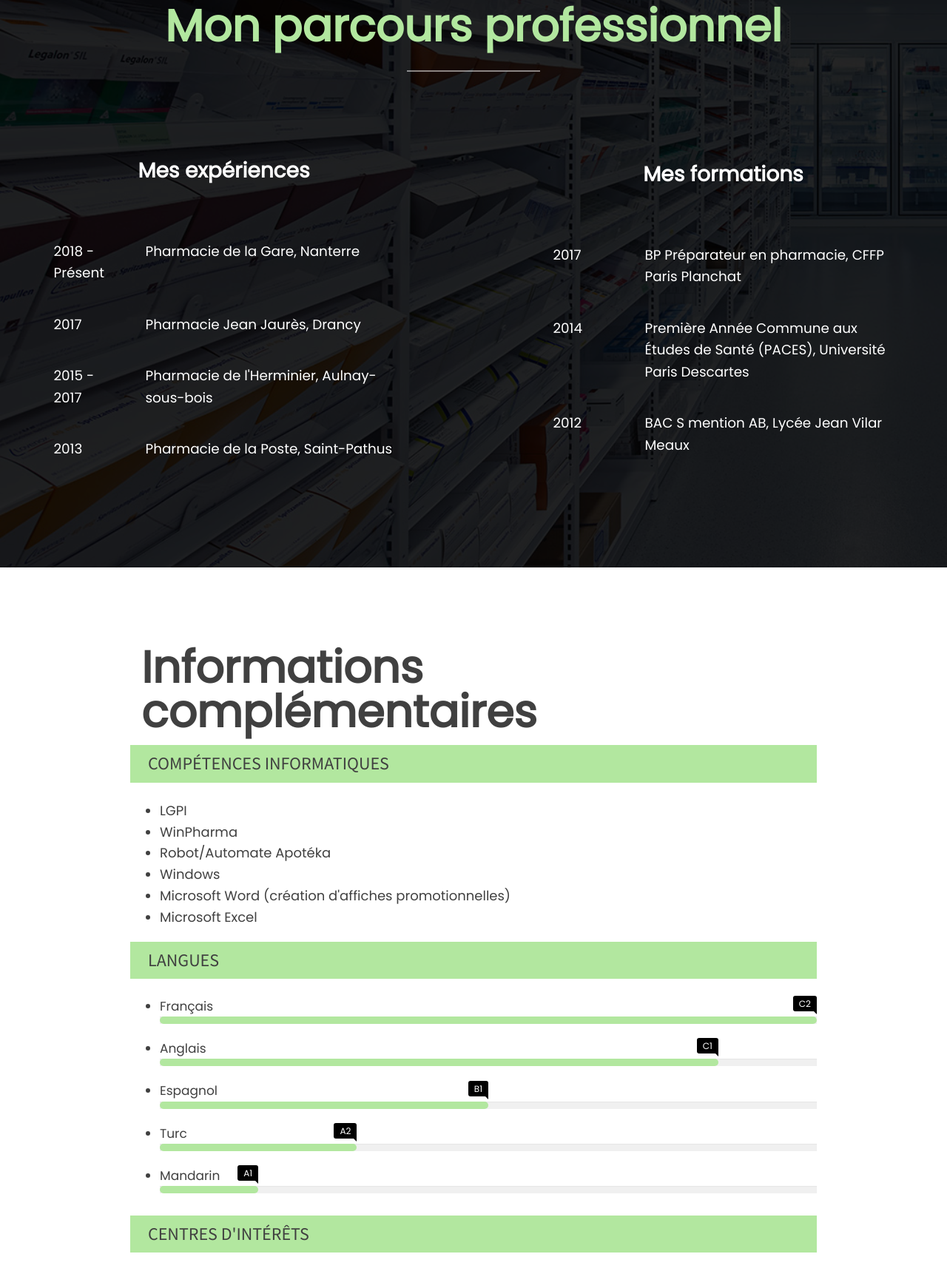
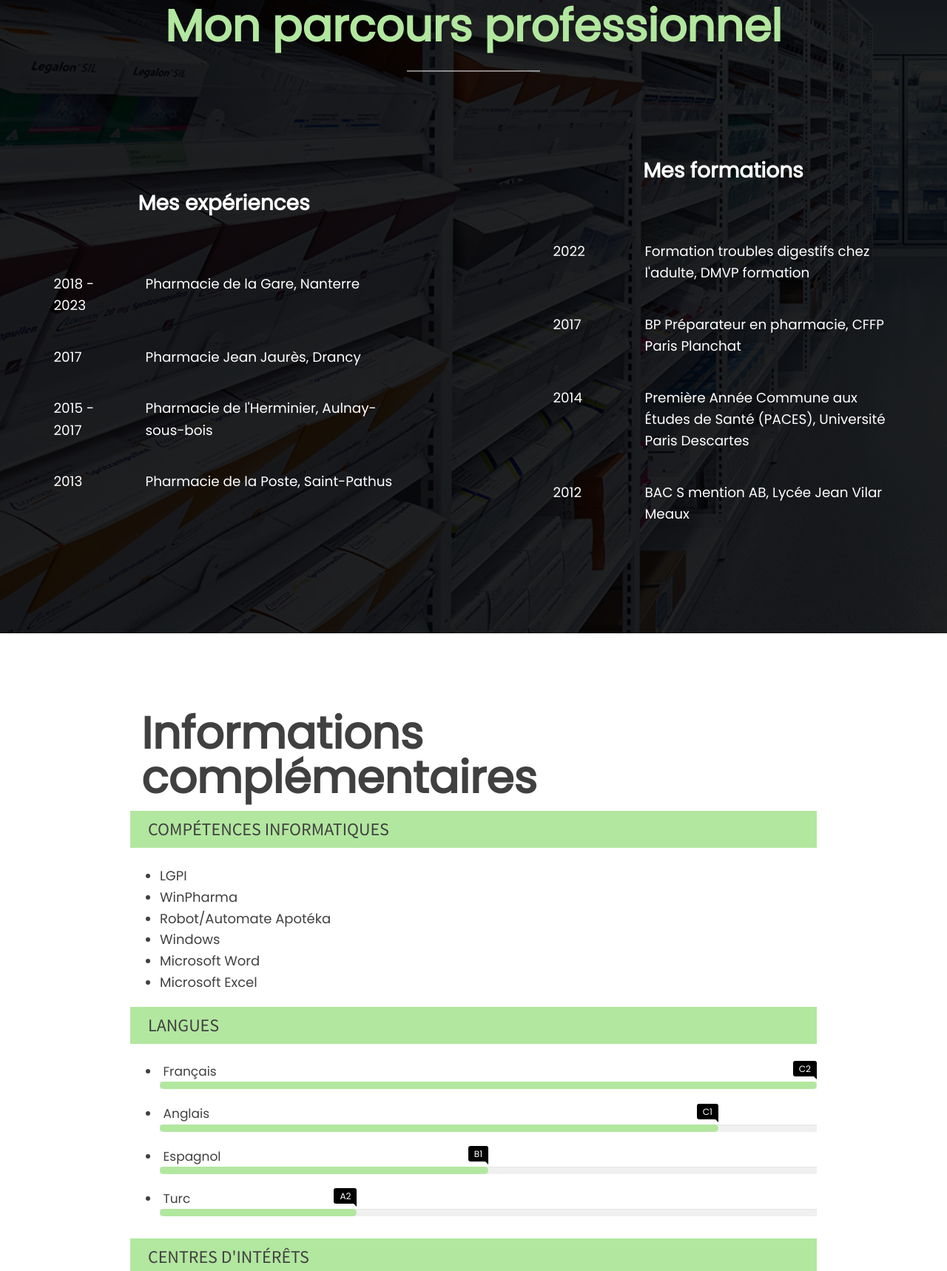
Before and after one commit to BenoitCheung/Profil, a plain HTML site: page index.html in a window 1280 px wide. Shown: the part 1082-2800 px from the top of the page at 74% size. Drawn offline with Linux system fonts and the light colour scheme.

Commit message:
Update index.html

```diff
--- a/index.html
+++ b/index.html
@@ -6,6 +6,7 @@
     <title>Benoît Cheung</title>
     <link rel="preconnect" href="https://fonts.googleapis.com">
     <link rel="preconnect" href="https://fonts.gstatic.com" crossorigin>
+    <link rel="icon" type="image/png" sizes="32x32" href="img/favicon-32x32.png">
     <link href="https://fonts.googleapis.com/css2?family=Poppins&family=Source+Sans+Pro&display=swap" rel="stylesheet">
     <link rel="stylesheet" href="css/style.css">
   </head>
@@ -33,7 +34,7 @@
           <span class="greetings1">Bonjour</span><span class="greetings2">, je suis</span> <strong class="greetings3">Benoît Cheung.</strong>
         </h1>
         <p class="section__subtitle__intro">PRÉPARATEUR EN PHARMACIE DEPUIS 2017</p>
-       <img src="img/chinesecat.jpg" class="introimg">
+       <img src="img/profil.jpg" class="introimg">
       </section>
     </div>
     <div class="rideau"></div>
@@ -42,12 +43,13 @@
         <p class="section__subtitle section__subtitle--about">QUI SUIS-JE ?</p>
 
         <div class="about-me__body">
-        <p>Je suis préparateur en pharmacie diplômé au CFPP Paris Planchat. Possédant plus de 7 ans d'expérience en officine, j'ai sû acquérir un haut niveau de polyvalence et d'autonomie. Je sais travailler en bonne intelligence avec les pharmaciens et les autre professionnels de l'équipe officinale pour assurer le succès de la pharmacie et un niveau élevé de service à la clientèle.</p>
+        <p>Je suis préparateur en pharmacie diplômé au CFPP Paris Planchat. Possédant plus de 8 ans d'expérience en officine, j'ai sû acquérir un haut niveau de polyvalence et d'autonomie. Je sais travailler en bonne intelligence avec les pharmaciens et les autre professionnels de l'équipe officinale pour assurer le succès de la pharmacie et un niveau élevé de service à la clientèle.</p>
         </div>
         <!--
-        <img src="img/cc.jpg" alt="illustration" class="about-me__img">-->
+        <img src="img/cc.jpg" alt="illustration" class="about-me__img">
+       -->
         <div>
-               <p>J'ai de l'expérience dans les services quotidiens des officines tels que la délivrance d'ordonnance, la gestion des stocks, la vente conseil mais aussi dans le passage de commandes aux laboratoires, la mise en place d'opérations promotionnelles, la gestion d'un robot ou automate ainsi que de la délivrance et gestion des stupéfiants.</p>
+               <p>J'ai de l'expérience dans les services quotidiens des officines tels que la délivrance d'ordonnance, la gestion des stocks, la vente conseil mais également dans le passage de commandes aux laboratoires, la mise en place d'opérations promotionnelles, la gestion d'un robot ou automate ainsi que de la délivrance et gestion des stupéfiants.</p>
       </section>
     </div>
       <!-- Mes compétences-->
@@ -57,7 +59,7 @@
           <div class="service">
             <h3 class="itemtitle">Mes expériences</h3>
             <div class="box">
-              <p class="year">2018 - Présent</p>
+              <p class="year">2018 - 2023</p>
               <p class="item">Pharmacie de la Gare, Nanterre</p>
             </div>
             <div class="box">
@@ -75,6 +77,10 @@
           </div>
           <div class="service">
             <h3 class="itemtitle">Mes formations</h3>
+            <div class="box">
+              <p class="year">2022</p>
+              <p class="item">Formation troubles digestifs chez l'adulte, DMVP formation</p>
+            </div>
             <div class="box">
               <p class="year">2017</p>
               <p class="item">BP Préparateur en pharmacie, CFFP Paris Planchat</p>
@@ -97,48 +103,43 @@
             <li>WinPharma</li>
             <li>Robot/Automate Apotéka</li>
             <li>Windows</li>
-            <li>Microsoft Word (création d'affiches promotionnelles)</li>
+            <li>Microsoft Word</li>
             <li>Microsoft Excel</li>
           </ul>
         <p class="section__subtitle section__subtitle--about">LANGUES</p>
         <ul class="langues">
         <div class="bar">
           <div class="info">
-            <li>Français</li>
+            <li><div class="lang" id="fr">&nbsp;Français</div></li>
           </div>
           <div class="progress-line fr"><span></span></div>
         </div>
           <div class="bar">
           <div class="info">
-            <li>Anglais</li>
+            <li><div class="lang" id="gb">&nbsp;Anglais</div></li>
           </div>
           <div class="progress-line en"><span></span></div>
         </div>
           <div class="bar">
           <div class="info">
-            <li>Espagnol</li>
+            <li><div class="lang" id="es">&nbsp;Espagnol</div></li>
           </div>
           <div class="progress-line es"><span></span></div>
         </div>
           <div class="bar">
           <div class="info">
-            <li>Turc</li>
+            <li><div class="lang" id="tr">&nbsp;Turc</div></li>
           </div>
           <div class="progress-line tr"><span></span></div>
         </div>
-          <div class="bar">
-          <div class="info">
-            <li>Mandarin</li>
-          </div>
-          <div class="progress-line cn"><span></span></div>
-        </div>
+
       </ul>
         <p class="section__subtitle section__subtitle--about">CENTRES D'INTÉRÊTS</p>
           <ul>
             <li>Webdesign & développement Web (HTML/CSS)</li>
-            <li>Montage vidéo & photographie amateur</li>
+            <li>Montage vidéo amateur (DaVinci Resolve)</li>
+            <li>Langues étrangères</li>
             <li>Voyages</li>
-            <li>Langues étrangères</li>
           </ul>
       </section>
     <footer class="footer">
```
